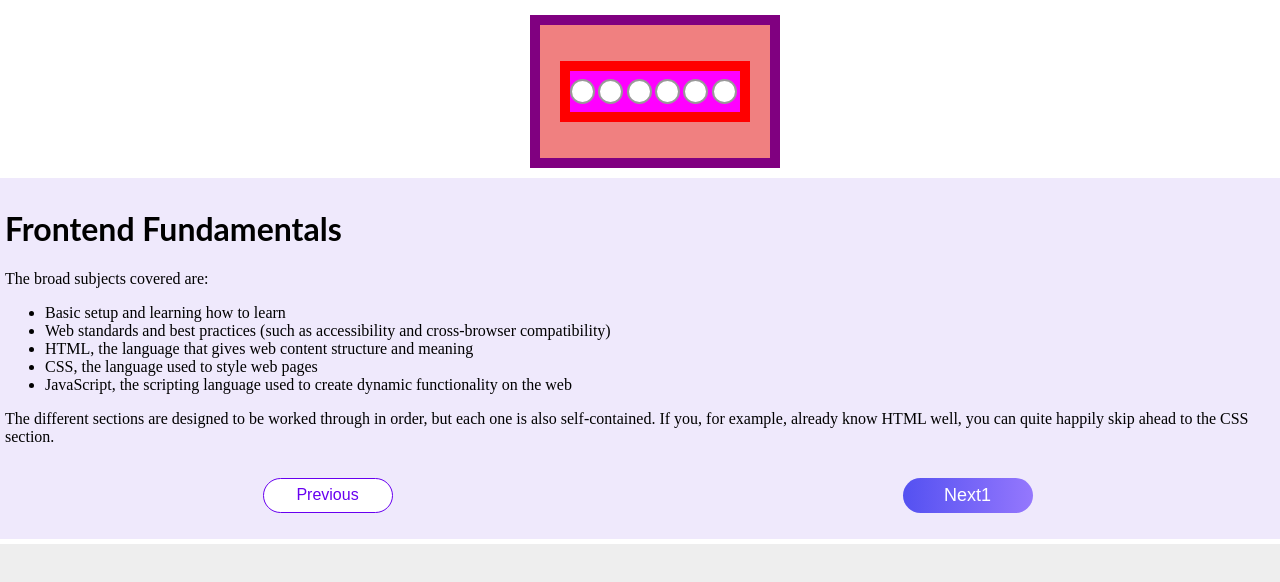
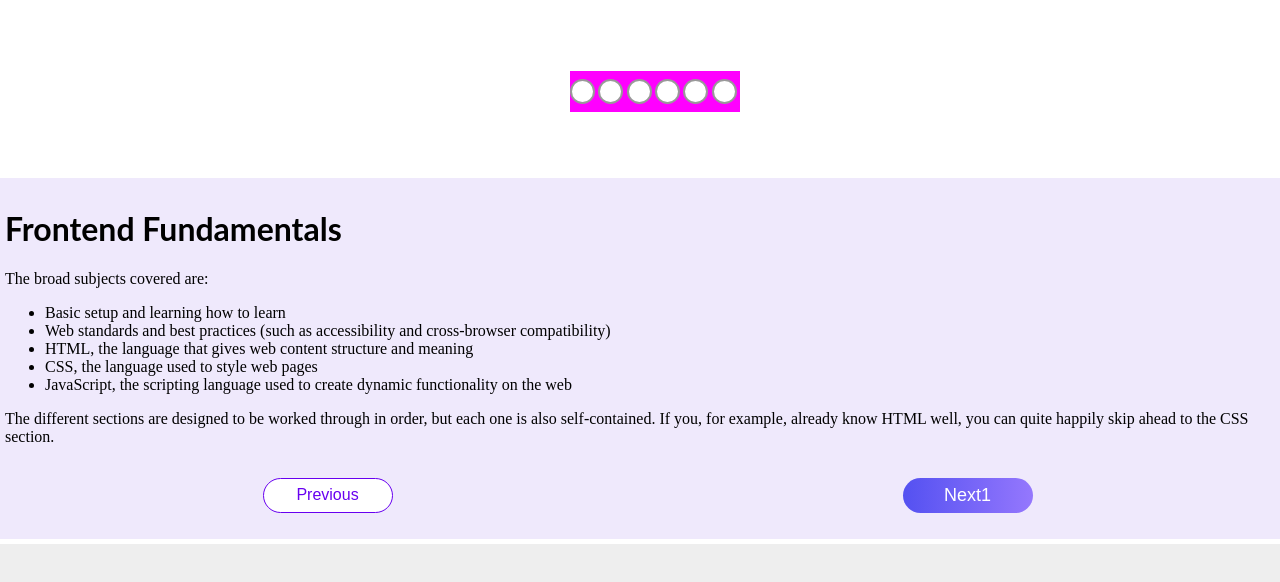
Before and after one commit to oscarmauriciogiraldo/nested-step-progress-bar-8nnyh4, an Angular app: page /start in a window 1280 px wide. Shown: the top 582 px of the page. Built offline with nearby package versions, Linux system fonts and the light colour scheme.

Commit message:
implementar viejo step

```diff
--- a/src/app/app.component.scss
+++ b/src/app/app.component.scss
@@ -11,10 +11,11 @@
   .content-progress {
     display: flex;
     width: 100%;
-    flex-direction: column;
+    //flex-direction: column;
     justify-content: center;
     align-items: center;
     padding: 10px;
+    // background: yellow;
   }
   .content-view {
     display: flex;
--- a/src/app/step-progress-bar/step-progress-bar.component.html
+++ b/src/app/step-progress-bar/step-progress-bar.component.html
@@ -26,10 +26,8 @@
 
         <!-- ####### NESTED STEP ######## -->
         <ul *ngIf="step.children" style="display: none">
-          <li
-            *ngFor="let step2 of step.children"
-            [ngClass]="{ 'menu-item': step.children }"
-          >
+          <li *ngFor="let step2 of step.children">
+            <!-- [ngClass]="{ 'menu-item': step.children }" -->
             <ng-container [ngSwitch]="step2.state">
               <i *ngSwitchCase="'incomplete'" class="pei pei-ring"></i>
               <i
--- a/src/app/step-progress-bar/step-progress-bar.component.scss
+++ b/src/app/step-progress-bar/step-progress-bar.component.scss
@@ -4,7 +4,7 @@
   justify-content: center;
   align-items: center;
   padding: 10px;
-  background: purple;
+  //background: purple;
   .progress-bar {
     display: flex;
     width: 100%;
@@ -12,7 +12,7 @@
     align-items: center;
     max-width: 1200px;
     padding: 20px;
-    background: lightcoral;
+    //background: lightcoral;
     .wrapper {
       /* box-sizing: border-box;
       width: max-content;
@@ -21,14 +21,17 @@
       padding-left: 0; */
       display: flex;
       flex-direction: row;
+      justify-content: space-around;
+      align-items: center;
       width: 100%;
       list-style: none;
-      box-sizing: border-box;
-      background: red;
+      //box-sizing: border-box;
+      //background: red;
       padding: 10px;
       .step-circle-container {
         display: flex;
         width: 100%;
+        max-width: 1200px;
         flex-direction: row;
         justify-content: space-between;
         align-items: center;
```
